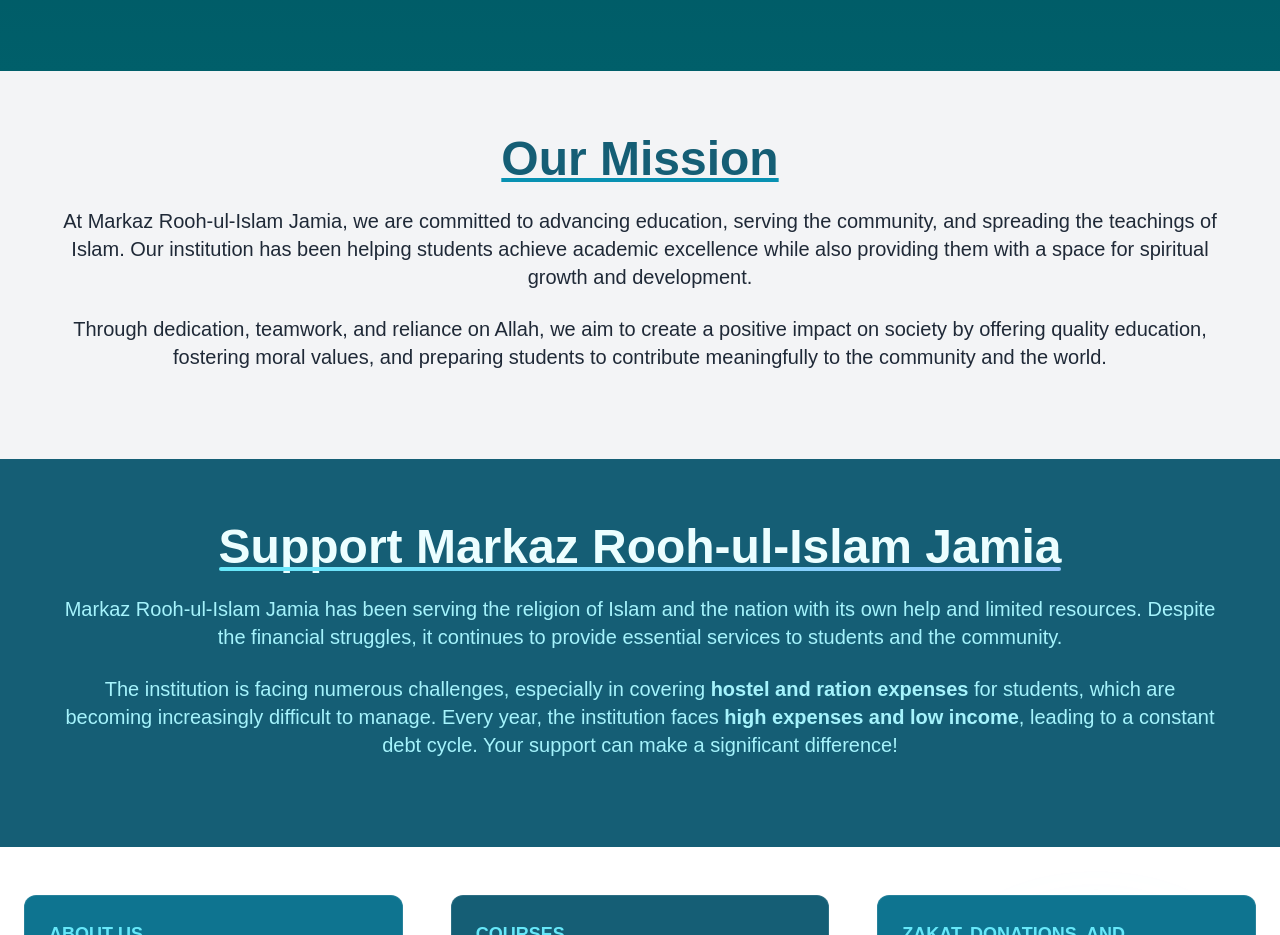
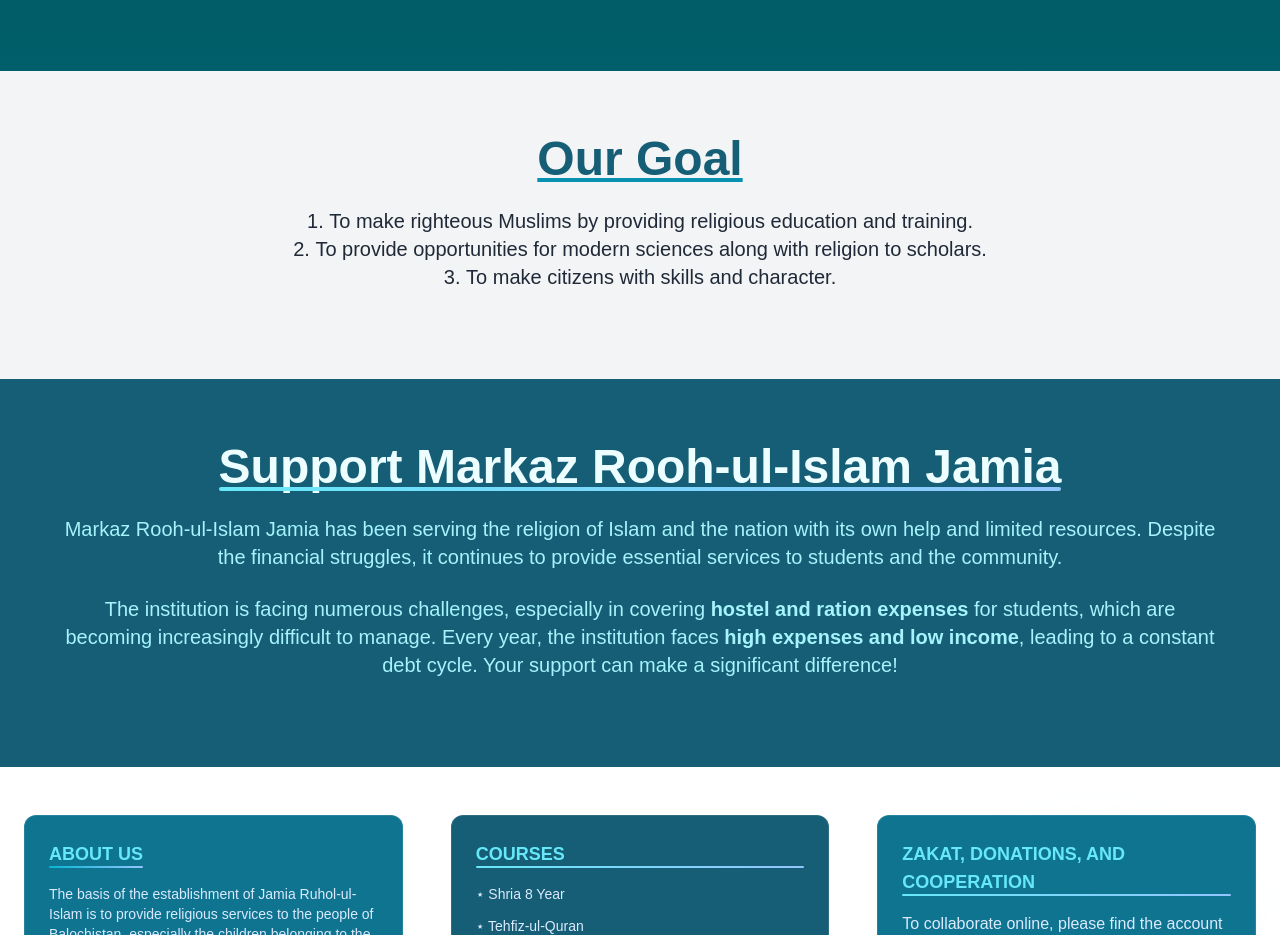
Before and after one commit to Rooh-ul-Islam/Markaz-Website, a Next.js app: page /contact in a window 1280 px wide. Shown: the part 1520-2455 px from the top of the page. Built offline with nearby package versions, Linux system fonts and the light colour scheme.

Commit message:
Update Mission.tsx

```diff
--- a/src/components/Mission.tsx
+++ b/src/components/Mission.tsx
@@ -3,24 +3,17 @@
 const Mission = () => {
   return (
     <div className="bg-gray-100 text-gray-800 py-16 px-6 sm:px-12">
-  <div className="max-w-7xl mx-auto text-center">
-    <h2 className="text-5xl font-bold text-cyan-800 mb-6 underline decoration-cyan-600">
-      Our Mission
-    </h2>
-    <p className="text-lg md:text-xl mb-6">
-      At Markaz Rooh-ul-Islam Jamia, we are committed to advancing education,
-      serving the community, and spreading the teachings of Islam. Our institution
-      has been helping students achieve academic excellence while also providing them
-      with a space for spiritual growth and development.
-    </p>
-    <p className="text-lg md:text-xl mb-6">
-      Through dedication, teamwork, and reliance on Allah, we aim to create a positive
-      impact on society by offering quality education, fostering moral values, and preparing
-      students to contribute meaningfully to the community and the world.
-    </p>
-  </div>
-</div>
-
+      <div className="max-w-7xl mx-auto text-center">
+        <h2 className="text-5xl font-bold text-cyan-800 mb-6 underline decoration-cyan-600">
+          Our Goal
+        </h2>
+        <ul className="text-lg md:text-xl mb-6 list-inside list-decimal">
+          <li>To make righteous Muslims by providing religious education and training.</li>
+          <li>To provide opportunities for modern sciences along with religion to scholars.</li>
+          <li>To make citizens with skills and character.</li>
+        </ul>
+      </div>
+    </div>
   )
 }
 
```
